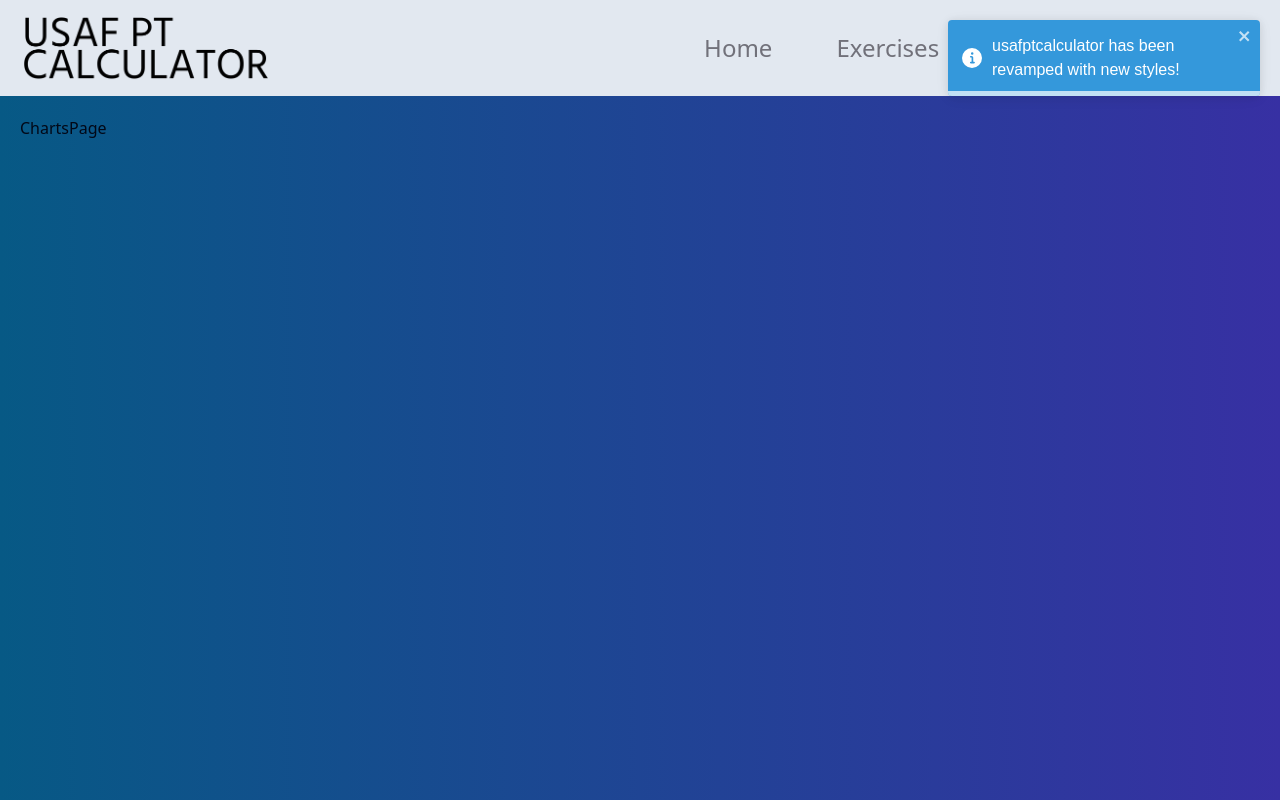
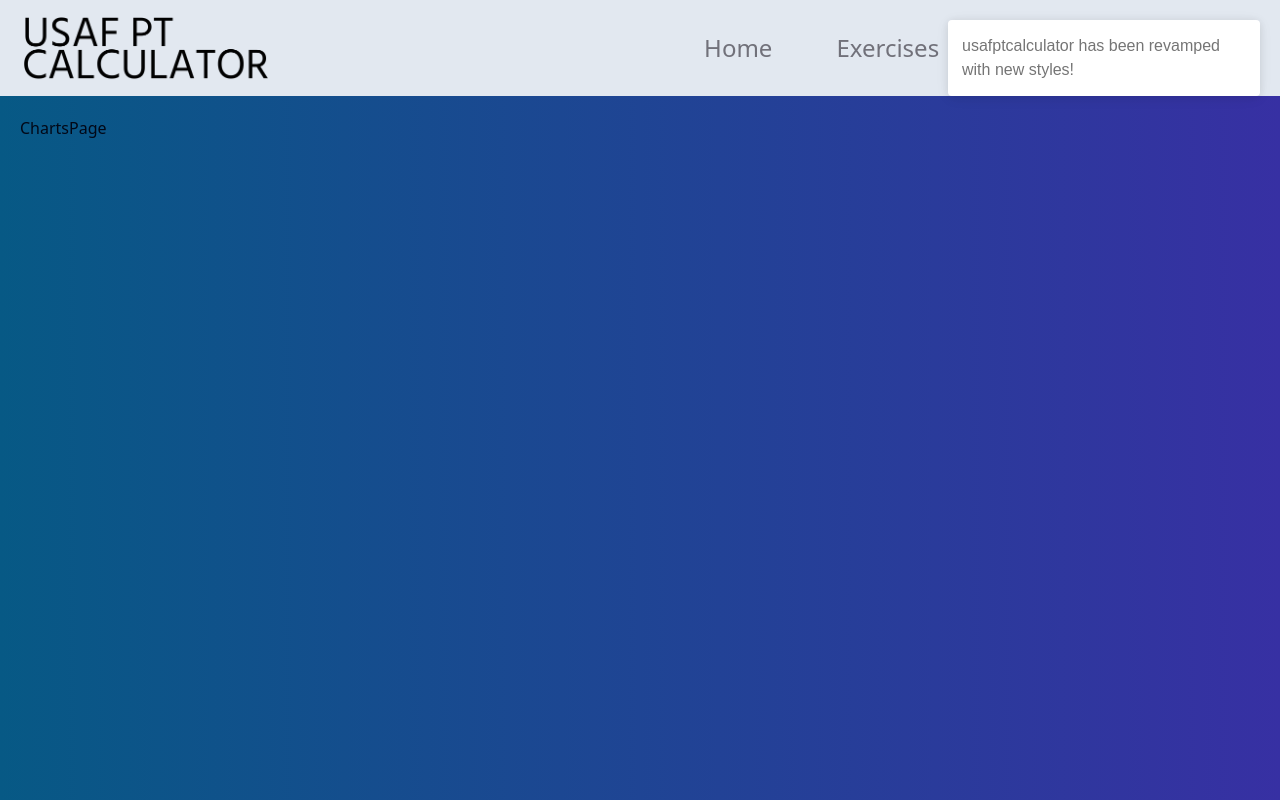
Before and after one commit to ronnieima/usaf-pt-calculator, a Next.js app: page /charts in a window 1280 px wide. Shown: the top 800 px of the page. Built offline with nearby package versions, Linux system fonts and the light colour scheme.

Commit message:
fix double toast

```diff
--- a/app/components/ToastContainerWrapper.tsx
+++ b/app/components/ToastContainerWrapper.tsx
@@ -1,18 +1,25 @@
 "use client";
 
+import { useEffect } from "react";
 import { ToastContainer, toast } from "react-toastify";
 import "react-toastify/dist/ReactToastify.css";
 
 export default function ToastContainerWrapper() {
-  toast.info("usafptcalculator has been revamped with new styles!", {
-    position: "top-right",
-    autoClose: 5000,
-    hideProgressBar: false,
-    closeOnClick: true,
-    pauseOnHover: true,
-    draggable: true,
-    progress: undefined,
-    theme: "colored",
-  });
-  return <ToastContainer theme="dark" />;
+  useEffect(() => {
+    toast("usafptcalculator has been revamped with new styles!");
+  }, []);
+
+  return (
+    <ToastContainer
+      position="top-right"
+      autoClose={5000}
+      hideProgressBar={false}
+      newestOnTop={false}
+      closeOnClick
+      rtl={false}
+      draggable
+      pauseOnHover
+      theme="colored"
+    />
+  );
 }
```
